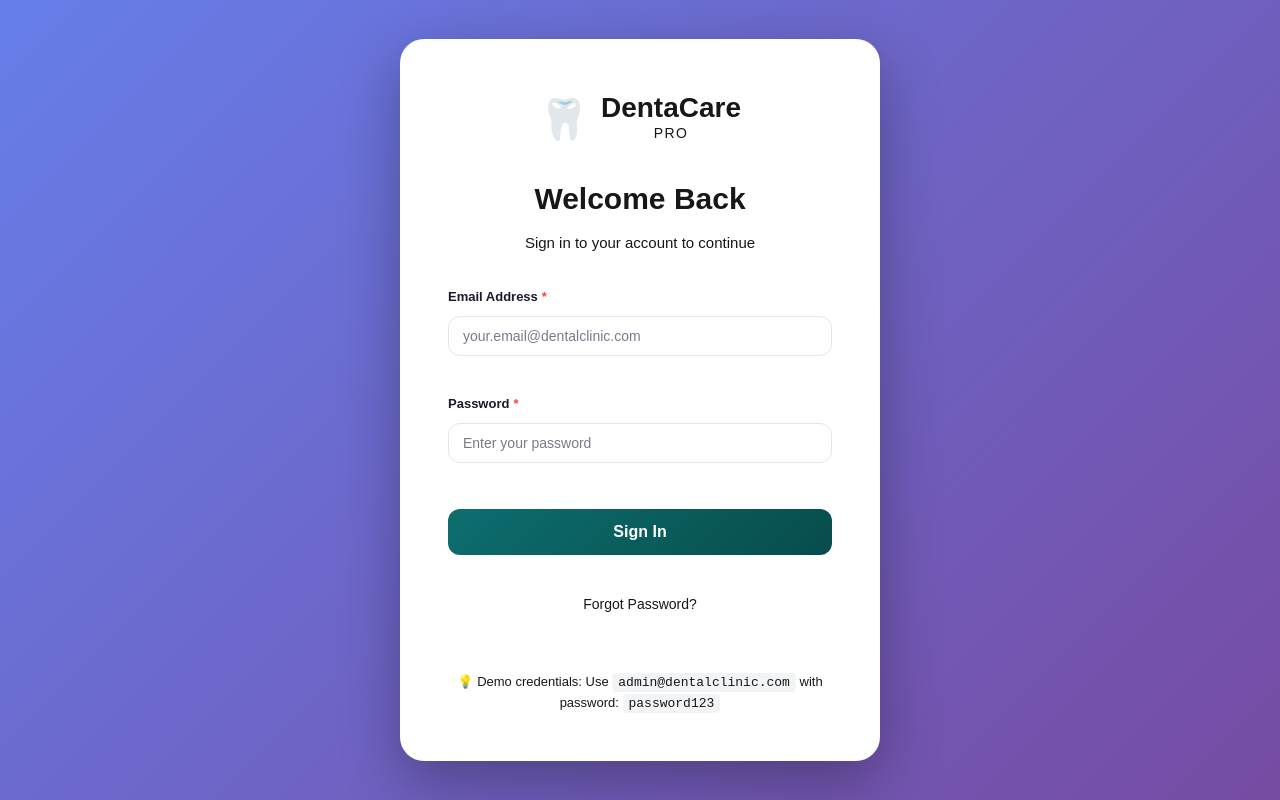
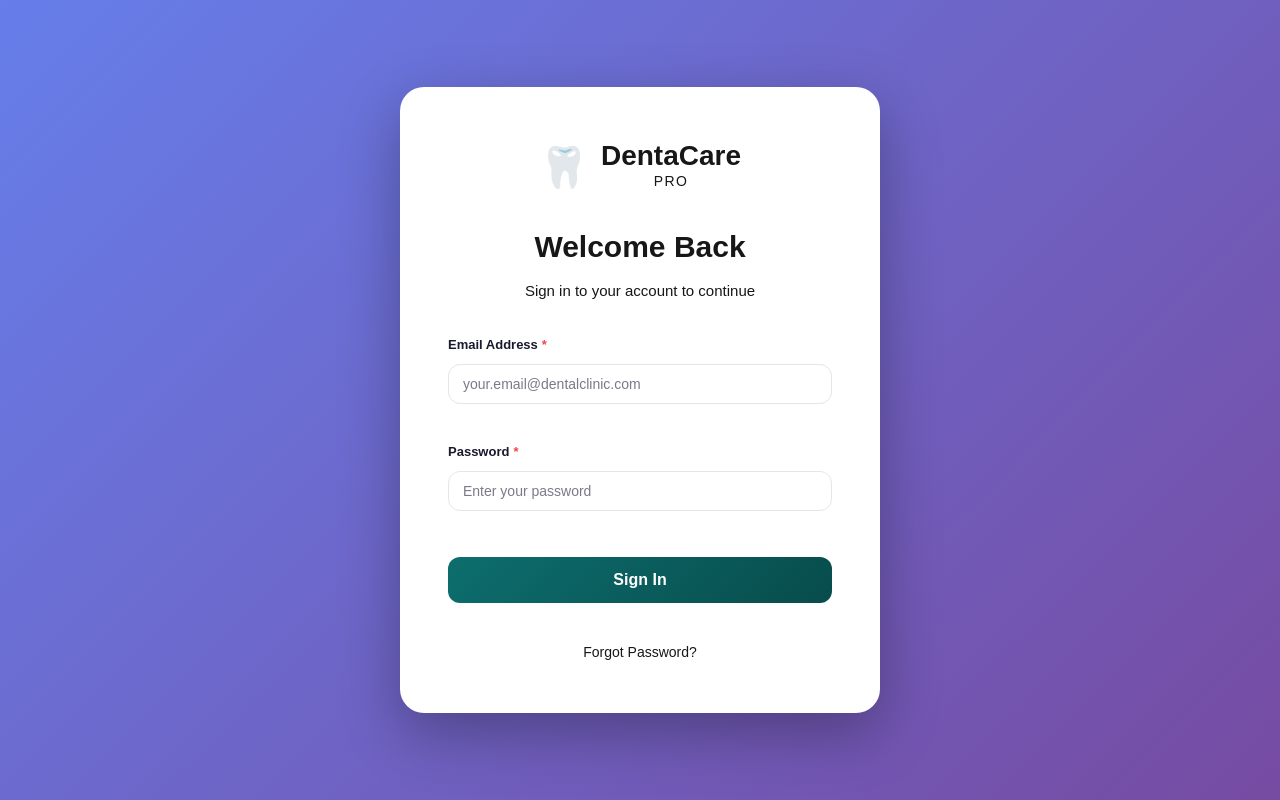
Before and after one commit to imadbahsoun0/Dental-clinic, a Next.js app in the folder frontend/: page /login in a window 1280 px wide. Built offline with nearby package versions, Linux system fonts and the light colour scheme; no server answers.

Commit message:
remove demo creds data from login page

```diff
--- a/frontend/app/login/page.tsx
+++ b/frontend/app/login/page.tsx
@@ -113,11 +113,6 @@ export default function LoginPage() {
                     </div>
                 </form>
 
-                <div className={styles.footer}>
-                    <p className={styles.hint}>
-                        💡 Demo credentials: Use <code>admin@dentalclinic.com</code> with password: <code>password123</code>
-                    </p>
-                </div>
             </div>
         </div>
     );
```
